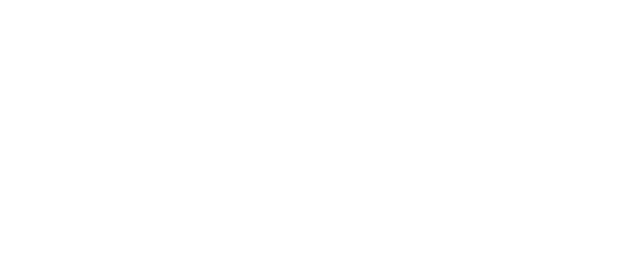
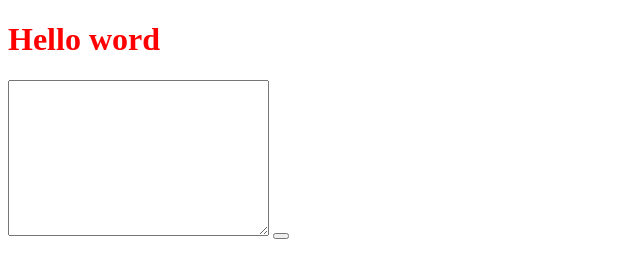
Before and after one commit to Ninh-NC/_Javascript_, a plain HTML site: page BaiLab/index.html in a window 1280 px wide. Shown: the whole page, without its empty margins (0-640 px from the left). Drawn offline with Linux system fonts and the light colour scheme.

Commit message:
Update index.html

```diff
--- a/BaiLab/index.html
+++ b/BaiLab/index.html
@@ -5,7 +5,13 @@
     <meta name="viewport" content="width=device-width, initial-scale=1.0" />
     <title>Document</title>
   </head>
-  <body></body>
+  <body>
+    <h1>Hello word</h1>
+    <form action="">
+      <textarea name="" id="textarea" cols="30" rows="10"></textarea>
+      <button id="button" type="button"></button>
+    </form>
+  </body>
   <!-- <script src="./script.js"></script> -->
-  <script src="./lab1.js"></script>
+  <script src="./lab2.js"></script>
 </html>
```
